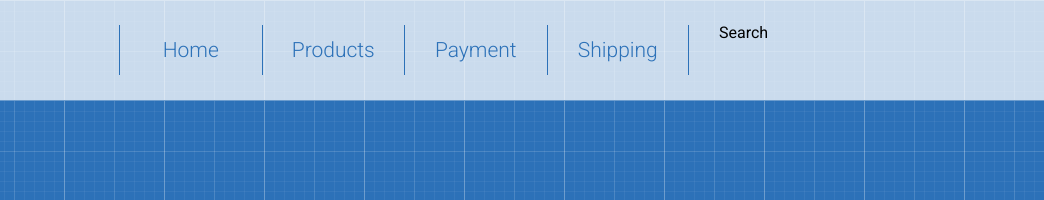
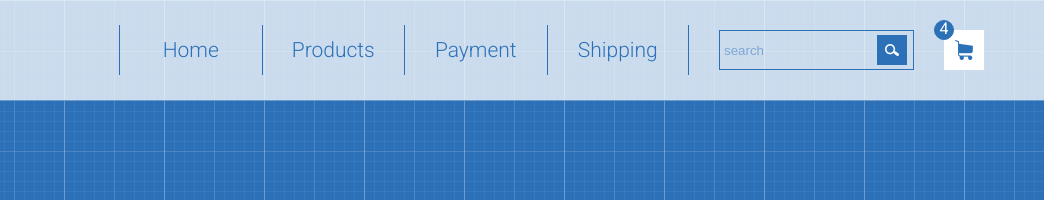
Before and after one commit to scaut9/shop-projekt, a plain HTML site: page index.html in a window 1280 px wide. Shown: the top 200 px of the page, 236-1280 px from the left. Drawn offline with Linux system fonts and the light colour scheme.

Commit message:
add idex and css

```diff
--- a/index.html
+++ b/index.html
@@ -24,12 +24,33 @@
                  <ul class="menu">
                    <li><a href="">Home</a></li>
                    <li><a href="">Products</a></li>
+
+
+
                    <li><a href="">Payment</a></li>
                    <li><a href="">Shipping</a></li>
                   </ul>
                </nav>
              </div>
-             <div class="col-md-3">Search</div>
+              <div class="col-md-3">
+                  <div class="row">
+                     <div class="col-md-9">
+                          <form class="form-search">
+                               <input  type="text"  placeholder="search">
+                               <button></button>
+                          </form>
+                      </div>
+                     <div class="col-md-3">
+                       <div class="cart">
+                         <div class="product-count">4</div>
+
+                       </div>
+                     </div>
+
+                  </div>
+
+
+              </div>
 
           </div>
      </div>
--- a/style.css
+++ b/style.css
@@ -32,6 +32,9 @@ body {
 .col-md-6 {
     width: 50%;
 }
+.col-md-9 {
+    width: 75%;
+}
 [class *="col-"] {
     float: left;
     padding-left: 15px;
@@ -63,3 +66,66 @@ body {
     background-color: #2c71b8;
     color: white;
 }
+.form-search {
+    border: 1px solid #2c71b8;
+    margin-top: 5px;
+    padding: 2px;
+    position: relative;
+    height: 40px;
+
+
+
+}
+.form-search input {
+   border: none;
+    background: transparent;
+    width: 155px;
+    outline: none;
+   padding-top: 10px;
+
+
+}
+.form-search input :focus
+{
+    outline: none;
+     }
+
+    .form-search button {
+        width: 30px;
+        height: 30px;
+        background-image: url("search.png");
+        background-color: #2c71b8;
+        border: none;
+        padding-top: 0 auto;
+
+        position: absolute; top: 4px;
+        background-repeat:no-repeat ;
+        background-position: center;
+      }
+ .cart  {
+     width: 40px;
+     height: 40px;
+
+     margin-top: 5px;
+     padding: 2px;
+     background-image:url(" basket.png");
+     background-repeat:no-repeat ;
+     background-position: center;
+     background-color: white;
+     position: relative;
+}
+  .product-count{
+      width: 20px;
+      height: 20px;
+      border: 1px solid #2c71b8;
+      background-color:#2c71b8 ;
+      text-align: center ;
+      color: white;
+      border-radius: 50%;
+      position:absolute ; bottom: 30px; right: 30px;
+
+  }
+
+  ::-webkit-input-placeholder {
+    color: #2c72b87c;
+}
```
